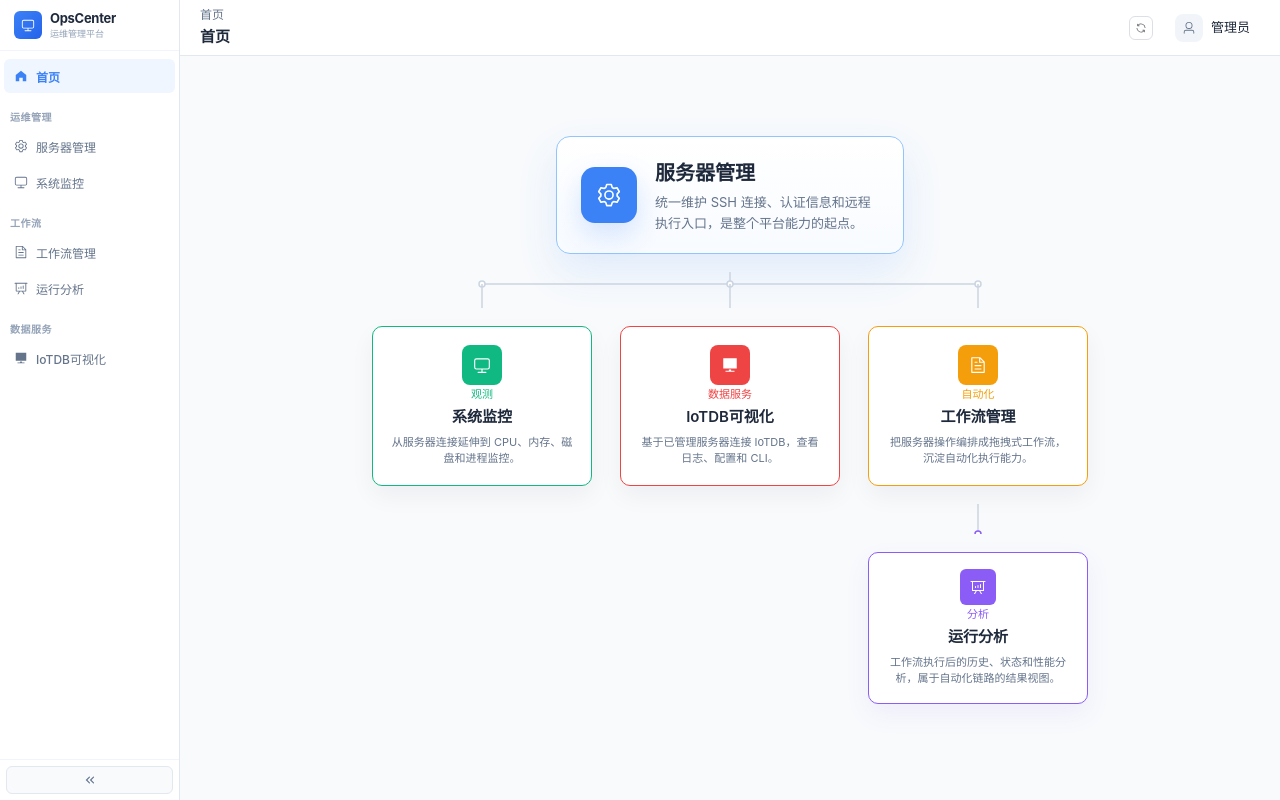
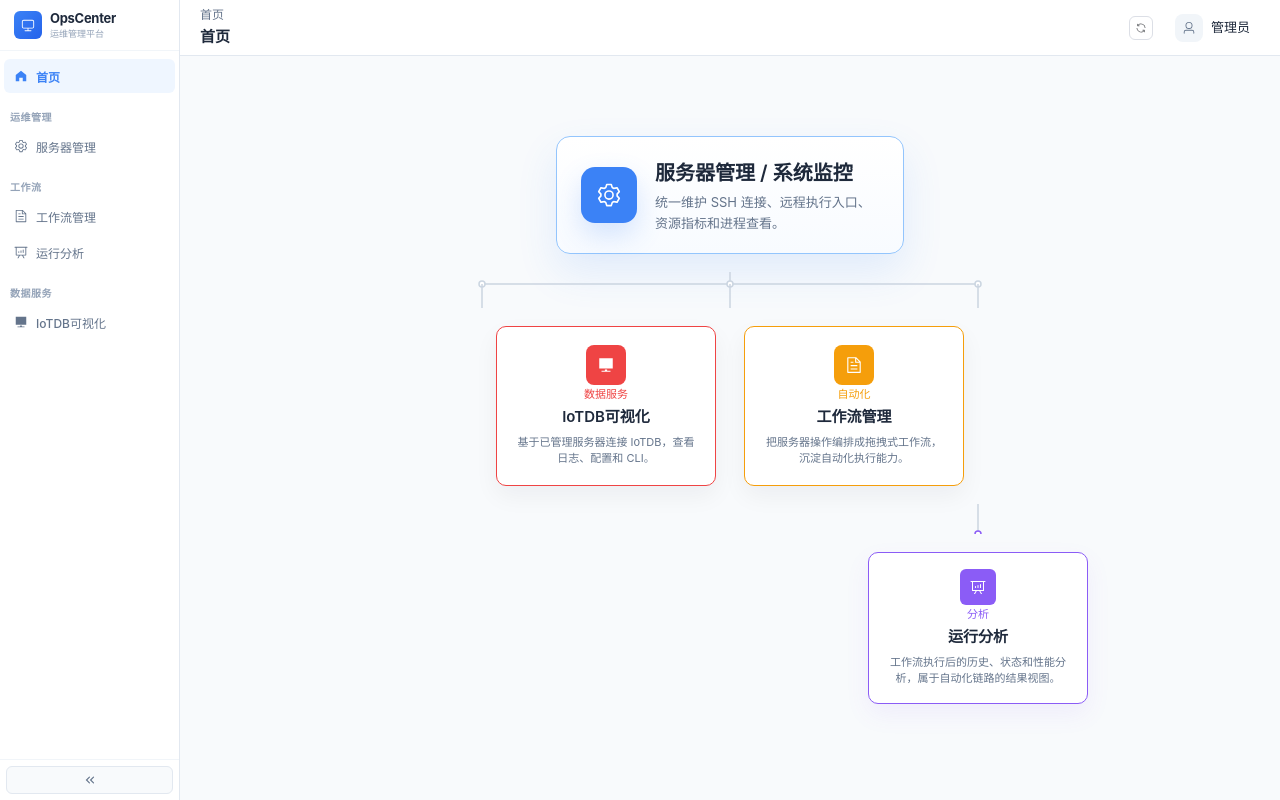
Before and after one commit to xiaoyekanren/test-by-ai, a Vue app in the folder frontend/: page / in a window 1280 px wide. Built offline with nearby package versions, Linux system fonts and the light colour scheme.

Commit message:
Merge monitoring into server management

```diff
--- a/frontend/src/components/layout/Sidebar.vue
+++ b/frontend/src/components/layout/Sidebar.vue
@@ -16,8 +16,7 @@
   {
     title: '运维管理',
     items: [
-      { index: '/servers', title: '服务器管理', icon: Setting },
-      { index: '/monitor', title: '系统监控', icon: Monitor }
+      { index: '/servers', title: '服务器管理', icon: Setting }
     ]
   },
   {
--- a/frontend/src/components/layout/TopBar.vue
+++ b/frontend/src/components/layout/TopBar.vue
@@ -9,9 +9,8 @@
 const pageTitle = computed(() => {
   const routeMap: Record<string, string> = {
     '/': '首页',
-    '/servers': '服务器管理',
+    '/servers': '服务器管理 / 系统监控',
     '/workflows': '工作流管理',
-    '/monitor': '系统监控',
     '/settings': '系统设置'
   }
   if (route.path.includes('/workflows/') && route.path.includes('/edit')) {
@@ -26,7 +25,6 @@
     const routeMap: Record<string, string> = {
       '/servers': '服务器管理',
       '/workflows': '工作流管理',
-      '/monitor': '系统监控',
       '/settings': '系统设置'
     }
     if (route.path.includes('/workflows/') && route.path.includes('/edit')) {
--- a/frontend/src/router/index.ts
+++ b/frontend/src/router/index.ts
@@ -31,7 +31,7 @@
     {
       path: '/monitor',
       name: 'monitor',
-      component: () => import('@/views/MonitorView.vue')
+      redirect: '/servers'
     },
     {
       path: '/settings',
--- a/frontend/src/views/HomeView.vue
+++ b/frontend/src/views/HomeView.vue
@@ -1,26 +1,18 @@
 <script setup lang="ts">
 import { useRouter } from 'vue-router'
-import { Monitor, Setting, Document, DataAnalysis, Platform } from '@element-plus/icons-vue'
+import { Setting, Document, DataAnalysis, Platform } from '@element-plus/icons-vue'
 
 const router = useRouter()
 
 const rootFeature = {
-  title: '服务器管理',
-  description: '统一维护 SSH 连接、认证信息和远程执行入口，是整个平台能力的起点。',
+  title: '服务器管理 / 系统监控',
+  description: '统一维护 SSH 连接、远程执行入口、资源指标和进程查看。',
   icon: Setting,
   path: '/servers',
   color: '#3b82f6'
 }
 
 const branches = [
-  {
-    title: '系统监控',
-    description: '从服务器连接延伸到 CPU、内存、磁盘和进程监控。',
-    icon: Monitor,
-    path: '/monitor',
-    color: '#10b981',
-    eyebrow: '观测'
-  },
   {
     title: 'IoTDB可视化',
     description: '基于已管理服务器连接 IoTDB，查看日志、配置和 CLI。',
--- a/frontend/src/views/ServersView.vue
+++ b/frontend/src/views/ServersView.vue
@@ -1,5 +1,6 @@
 <script setup lang="ts">
 import { ref, reactive, onMounted, computed, watch } from 'vue'
+import MonitorView from './MonitorView.vue'
 import {
   ElTable,
   ElTableColumn,
@@ -444,6 +445,8 @@
       </div>
     </div>
 
+    <MonitorView />
+
     <!-- Add/Edit Server Dialog -->
     <ElDialog
       v-model="dialogVisible"
@@ -666,9 +669,10 @@
 .server-info {
   display: flex;
   align-items: center;
-  gap: 6px;
+  gap: 4px;
   min-width: 0;
   overflow: hidden;
+  white-space: nowrap;
 }
 
 .server-type-tag {
@@ -679,9 +683,9 @@
 }
 
 .server-name {
-  display: flex;
-  flex-direction: column;
-  gap: 2px;
+  display: inline-flex;
+  align-items: center;
+  gap: 6px;
   min-width: 0;
   overflow: hidden;
 }
@@ -836,7 +840,7 @@
 }
 
 .grouped-view {
-  margin-top: 0;
+  margin-top: 10px;
 }
 
 .group-header {
```
